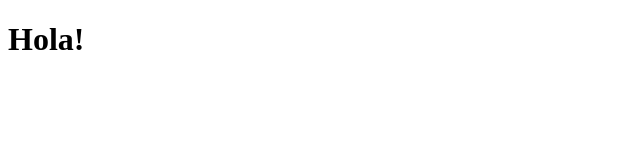
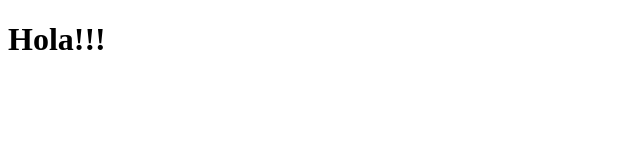
Before and after one commit to miguezuniga/Testing, a plain HTML site: page index.html in a window 1280 px wide. Shown: the full height of the page, 0-640 px from the left. Drawn offline with Linux system fonts and the light colour scheme.

Commit message:
Updated index.html

```diff
--- a/index.html
+++ b/index.html
@@ -7,6 +7,6 @@
     <title>Github Testing</title>
 </head>
 <body>
-    <h1>Hola!</h1>
+    <h1>Hola!!!</h1>
 </body>
 </html>
```
